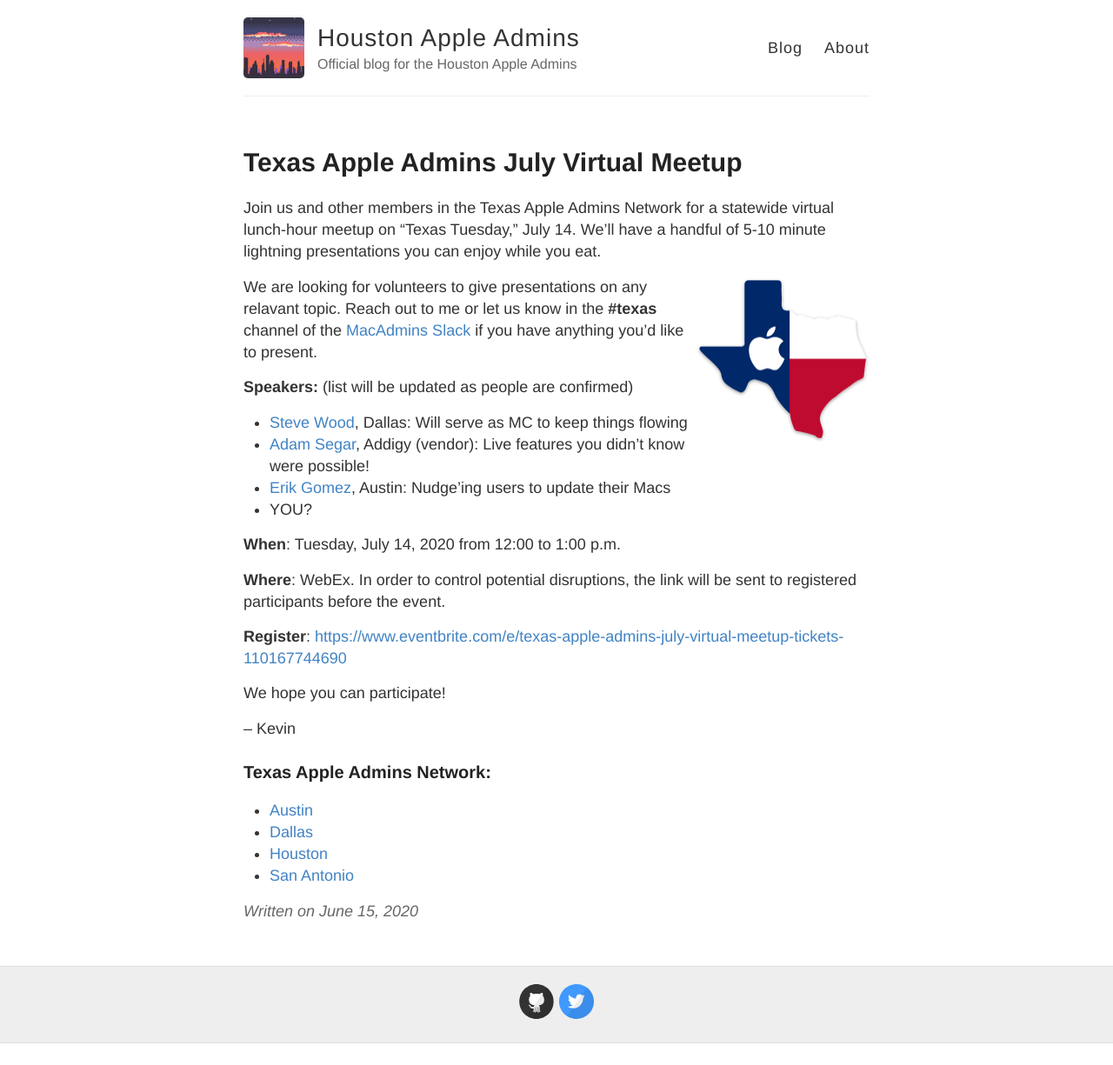
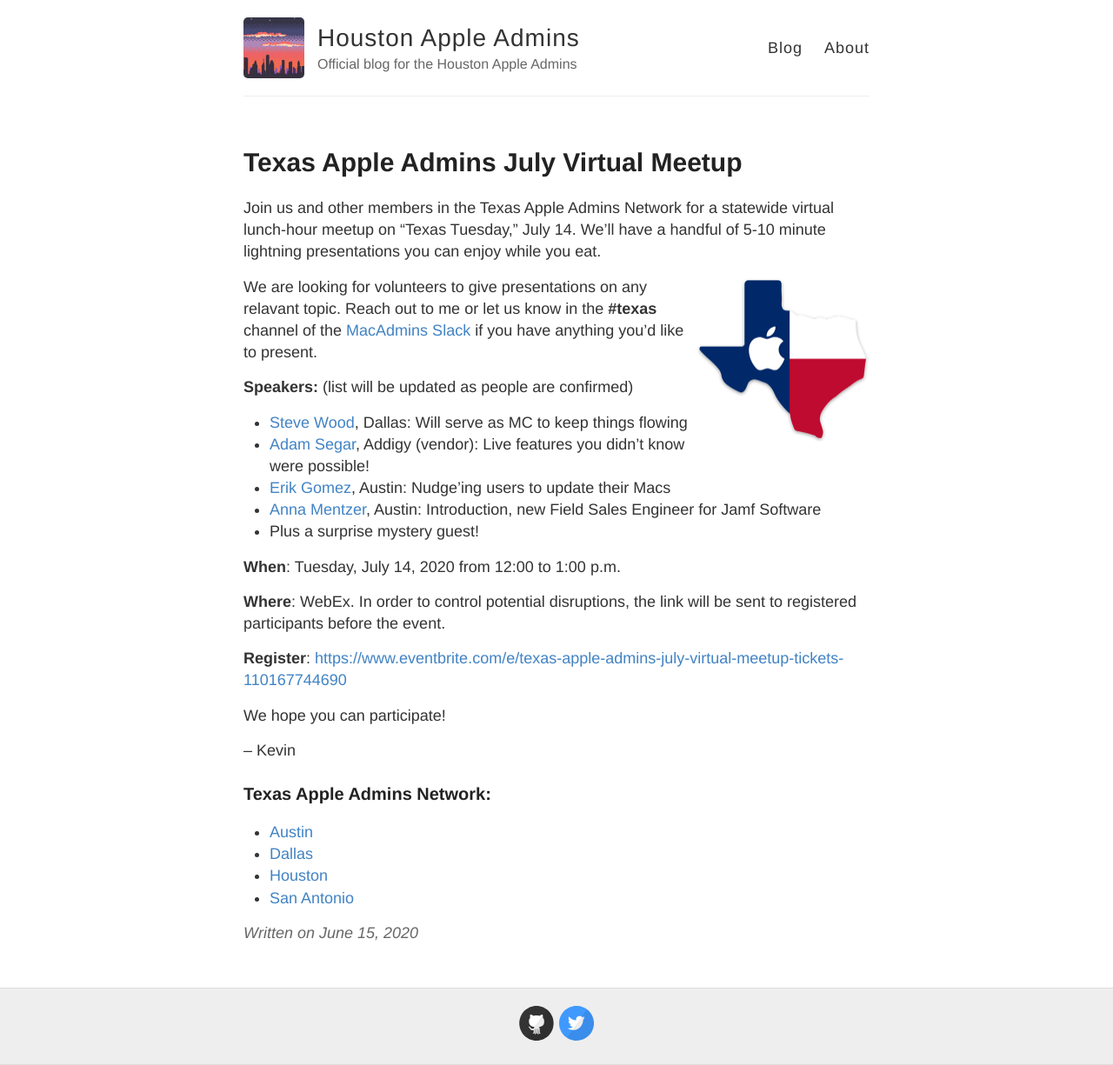
Before and after one commit to houstonappleadmins/houstonappleadmins.github.io, a Jekyll site: the page built from _posts/2020-06-16-TexasAppleAdminsJulyVirtual.md, in a window 1280 px wide. Shown: the whole page at 87% size. Built offline with Jekyll 4.4.1, drawn with Linux system fonts in a browser that asks for light colours; our own code applies the rules of GitHub Pages for plain Markdown files; before the commit the page ends 1200 px from its top, so only the background shows below that.

Commit message:
Update 2020-06-16-TexasAppleAdminsJulyVirtual.md

```diff
--- a/_posts/2020-06-16-TexasAppleAdminsJulyVirtual.md
+++ b/_posts/2020-06-16-TexasAppleAdminsJulyVirtual.md
@@ -14,7 +14,8 @@
 * [Steve Wood](https://geekygordo.com), Dallas: Will serve as MC to keep things flowing
 * [Adam Segar](https://addigy.com), Addigy (vendor): Live features you didn’t know were possible!
 * [Erik Gomez](https://blog.eriknicolasgomez.com), Austin: Nudge'ing users to update their Macs
-* YOU?
+* [Anna Mentzer](https://www.linkedin.com/in/annamentzer/), Austin: Introduction, new Field Sales Engineer for Jamf Software
+* Plus a surprise mystery guest!
 
 **When**: Tuesday, July 14, 2020 from 12:00 to 1:00 p.m.
 
```
